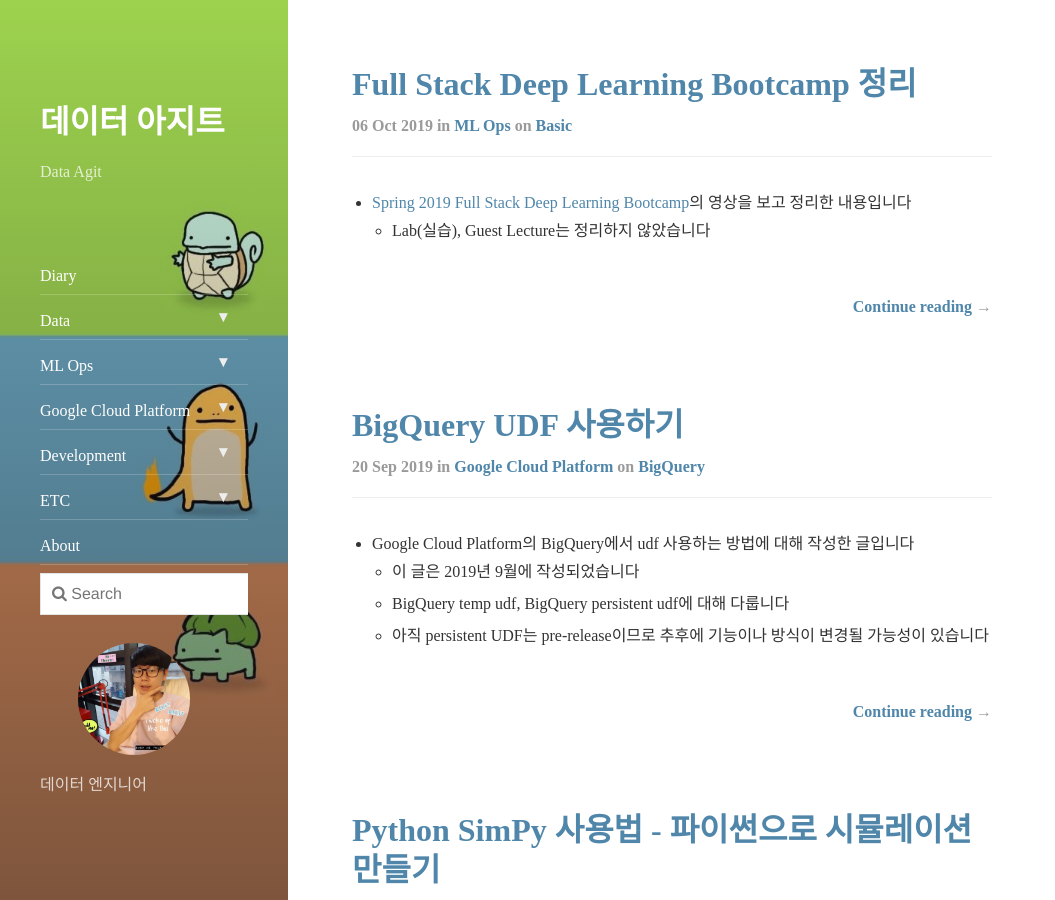
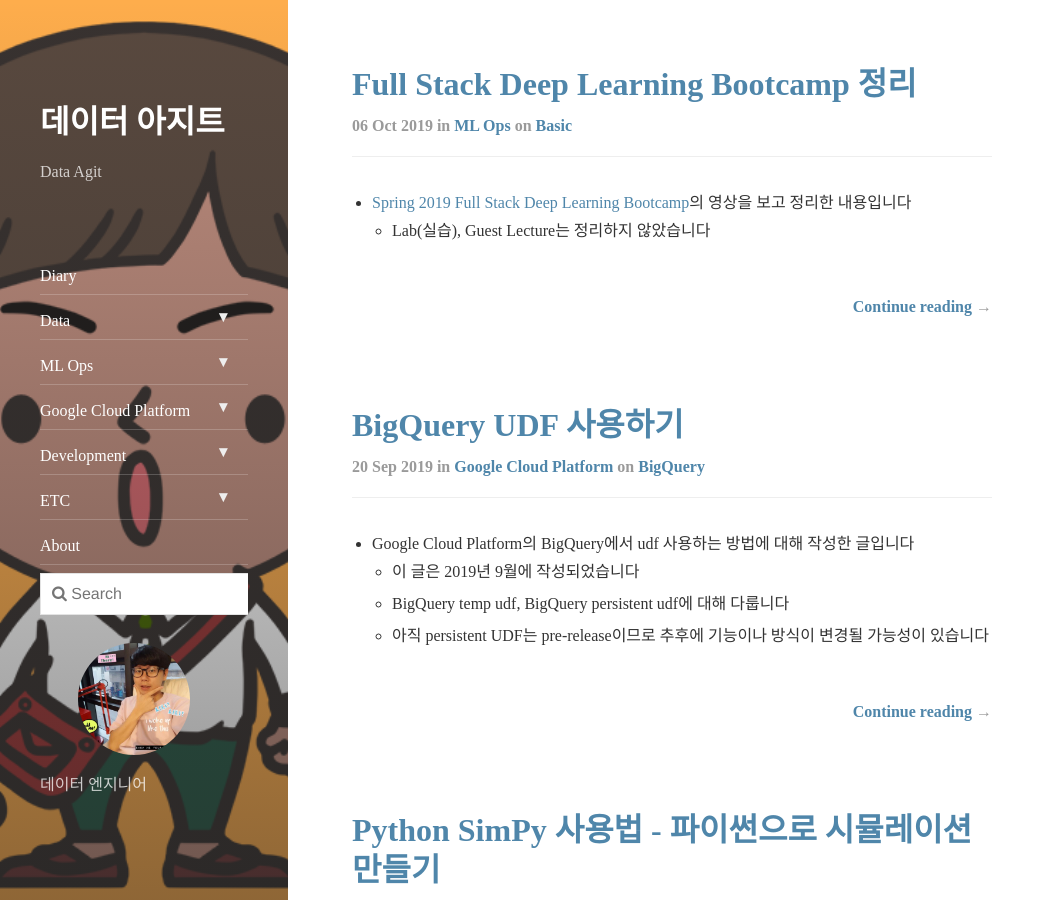
Before and after one commit to data-agit/data-agit.github.io, a Jekyll site: the page built from index.html, in a window 1280 px wide and 900 px high. Shown: the whole window, without its empty margins (0-1055 px from the left). Built offline with Jekyll 4.4.1, drawn with Linux system fonts in a browser that asks for light colours; nearby versions of some CDN libraries; the list of posts is cut into pages by our own code.

Commit message:
Update _config.yml

```diff
--- a/_config.yml
+++ b/_config.yml
@@ -26,7 +26,7 @@
   email:             aiden.webglass@gmail.com
 
 # Fallback image and color
-image:               /assets/img/nap.jpg
+image:               /assets/img/datagit_logo.jpg
 color:               '#4f86aa'
 
 # The font used for headings. Expects a string that is a valid CSS font-family value.
```
